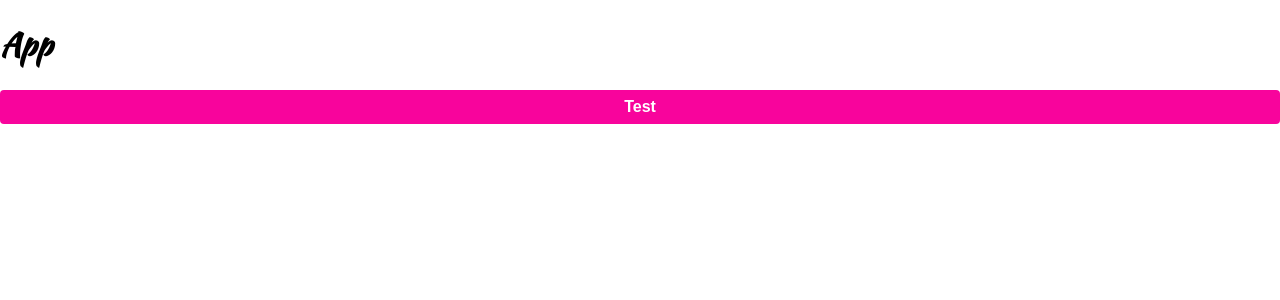
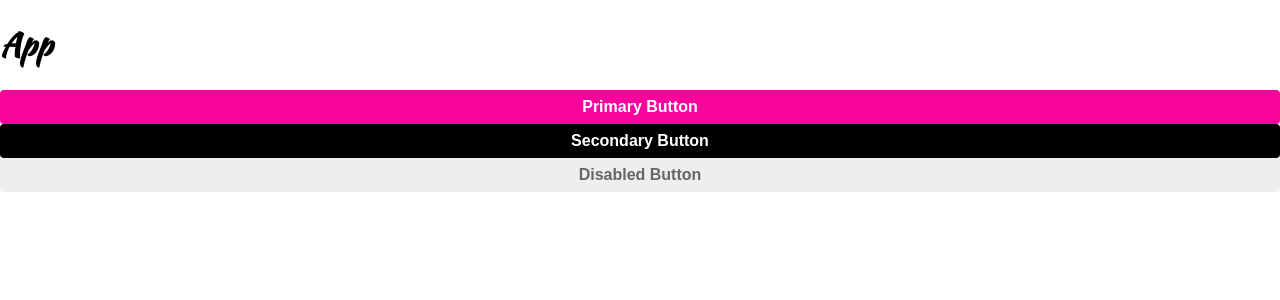
Before and after one commit to eacz/styled-components, a React (Create React App) app: page / in a window 1280 px wide. Shown: the top 300 px of the page. Built offline with nearby package versions, Linux system fonts and the light colour scheme.

Commit message:
passing props to components and rendering different styles based on it

```diff
--- a/src/components/App.tsx
+++ b/src/components/App.tsx
@@ -21,8 +21,14 @@ function App() {
     <>
       <GlobalStyle />
       <h1>App</h1>
-      <Button>
-        Test
+      <Button >
+        Primary Button
+      </Button>
+      <Button secondary >
+        Secondary Button
+      </Button>
+      <Button disabled >
+        Disabled Button
       </Button>
     </>
   );
--- a/src/components/common/Button.tsx
+++ b/src/components/common/Button.tsx
@@ -1,8 +1,12 @@
 import styled from 'styled-components'
 
-const Button = styled.button`
+interface Props {
+  readonly secondary?: boolean
+}
+
+const Button = styled.button<Props>`
   color: white;
-  background: #f8049c;
+  background: ${({secondary}) => secondary ? 'black' : '#f8049c' };
   font-weight: bold;
   padding: 8px;
   border-radius: 4px;
```
